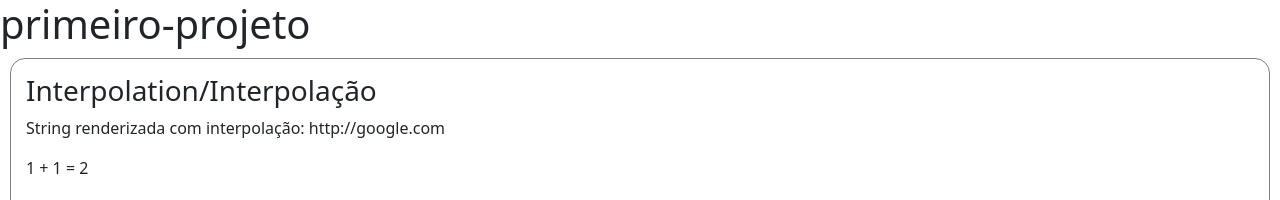
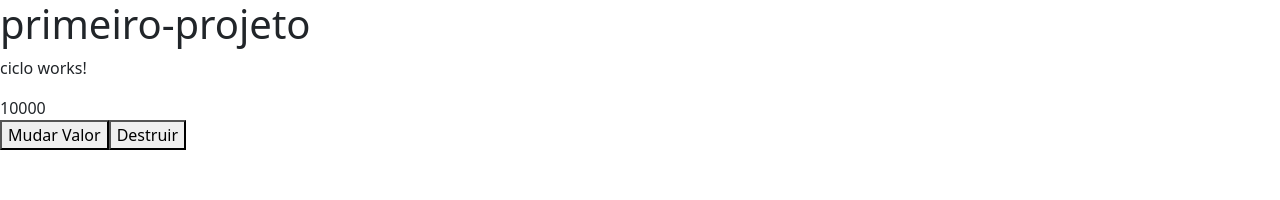
Before and after one commit to brunobr9/curso-angular-loiane, an Angular app: page / in a window 1280 px wide. Shown: the top 200 px of the page. Built offline with nearby package versions, Linux system fonts and the light colour scheme.

Commit message:
Aula 15 - Ciclo de vida do componente

```diff
--- a/src/app/app.component.html
+++ b/src/app/app.component.html
@@ -6,6 +6,11 @@
 
 <!-- <app-cursos></app-cursos> -->
 
-<app-data-binding></app-data-binding>
+<!-- <app-data-binding></app-data-binding> -->
 
 <!-- <app-meu-form></app-meu-form> -->
+
+<div class="alert alert-danger" *ngIf="destruir">{{msg}}</div>
+<app-ciclo [valorInicial]="valor" *ngIf="!destruir" (mudouValor)="mudou($event)"></app-ciclo>
+<button (click)="mudarValor()">Mudar Valor</button>
+<button (click)="destruirCiclo()">Destruir</button>
--- a/src/app/app.component.ts
+++ b/src/app/app.component.ts
@@ -7,4 +7,23 @@ import { Component } from '@angular/core';
 })
 export class AppComponent {
   title = 'primeiro-projeto';
+  msg: string = '';
+  destruir: boolean = false;
+  valor: number = 100;
+
+
+  mudarValor(): void {
+    this.valor++;
+    this.destruir = false;
+    console.log(this.msg);
+  }
+
+  destruirCiclo(): void {
+    this.destruir = true;
+  }
+
+  mudou(event: any): void {
+    this.msg = event.msg;
+  }
+
 }
--- a/src/app/app.module.ts
+++ b/src/app/app.module.ts
@@ -10,6 +10,7 @@ import { FormsModule } from '@angular/forms';
 import { MeuFormModule } from './meu-form/meu-form.module';
 import { InputPropertyComponent } from './input-property/input-property.component';
 import { OutputPropertyComponent } from './output-property/output-property.component';
+import { CicloComponent } from './ciclo/ciclo.component';
 
 @NgModule({
   declarations: [ /*  listar componentes, diretivaas e pipes*/
@@ -18,7 +19,8 @@ import { OutputPropertyComponent } from './output-property/output-property.compo
     MeuPrimeiro2Component,
     DataBindingComponent,
     InputPropertyComponent,
-    OutputPropertyComponent
+    OutputPropertyComponent,
+    CicloComponent
   ],
   imports: [ /* outros modulos */
     FormsModule,
--- /dev/null
+++ b/src/app/ciclo/ciclo.component.html
@@ -0,0 +1,8 @@
+<div *ngIf="render">
+    <p>ciclo works!</p>
+    {{valorInicial}}
+</div>
+
+<!-- <br>
+<button (click)="mudarValor()">Mudar Valor</button>
+<button (click)="destruirCiclo()">Destruir</button> -->
--- /dev/null
+++ b/src/app/ciclo/ciclo.component.ts
@@ -0,0 +1,83 @@
+import {
+  Component,
+  OnInit,
+  OnChanges,
+  DoCheck,
+  AfterContentInit,
+  AfterContentChecked,
+  AfterViewChecked,
+  OnDestroy,
+  Input,
+  Output,
+  EventEmitter
+} from '@angular/core';
+
+@Component({
+  selector: 'app-ciclo',
+  templateUrl: './ciclo.component.html',
+  styleUrls: ['./ciclo.component.css']
+})
+export class CicloComponent implements OnInit, OnChanges, DoCheck,
+  AfterContentInit, AfterContentChecked, AfterViewChecked, OnDestroy {
+
+  @Input() valorInicial: number = 0;
+  @Output() mudouValor = new EventEmitter();
+
+  render: boolean = true;
+
+  constructor() {
+    this.log("constructor");
+  }
+
+  /* Indicado quando há mudanças no input property */
+  ngOnChanges() {
+    this.log("ngOnChanges");
+    this.valorInicial = this.valorInicial * 100
+    this.mudouValor.emit({ msg: `ngOnChanges: Mudou input property ${this.valorInicial}` });
+  }
+
+  // Component é inicializado
+  ngOnInit(): void {
+    this.log("ngOnInit");
+  }
+
+  // a cada ciclo de verificação de mudanças
+  ngDoCheck(): void {
+    this.log("ngDoCheck");
+  }
+
+  //depois de inserir conteúdo externo na view
+  ngAfterContentInit(): void {
+    this.log("ngAfterContentInit");
+  }
+
+  //a cada verificação de conteúdo inserido
+  ngAfterContentChecked(): void {
+    this.log("ngAfterContentChecked");
+  }
+
+  // a cada verifificação de conteúdo / conteúdo filho
+  ngAfterViewChecked(): void {
+    this.log("ngAfterViewChecked");
+  }
+
+  //antes da diretiva/componente ser destruído
+  ngOnDestroy(): void {
+    this.log("ngOnDestroy");
+    this.mudouValor.emit({ msg: `ngOnDestroy` });
+  }
+
+  private log(hook: string) {
+    console.log(hook);
+  }
+
+  // mudarValor() {
+  //   this.render = true;
+  //   this.valorInicial++;
+  // }
+
+  // destruirCiclo() {
+  //   this.render = false;
+  // }
+
+}
```
Also changed, not shown: src/app/ciclo/ciclo.component.css (added), 1 other file (tests, documents, lock files or other folders).
